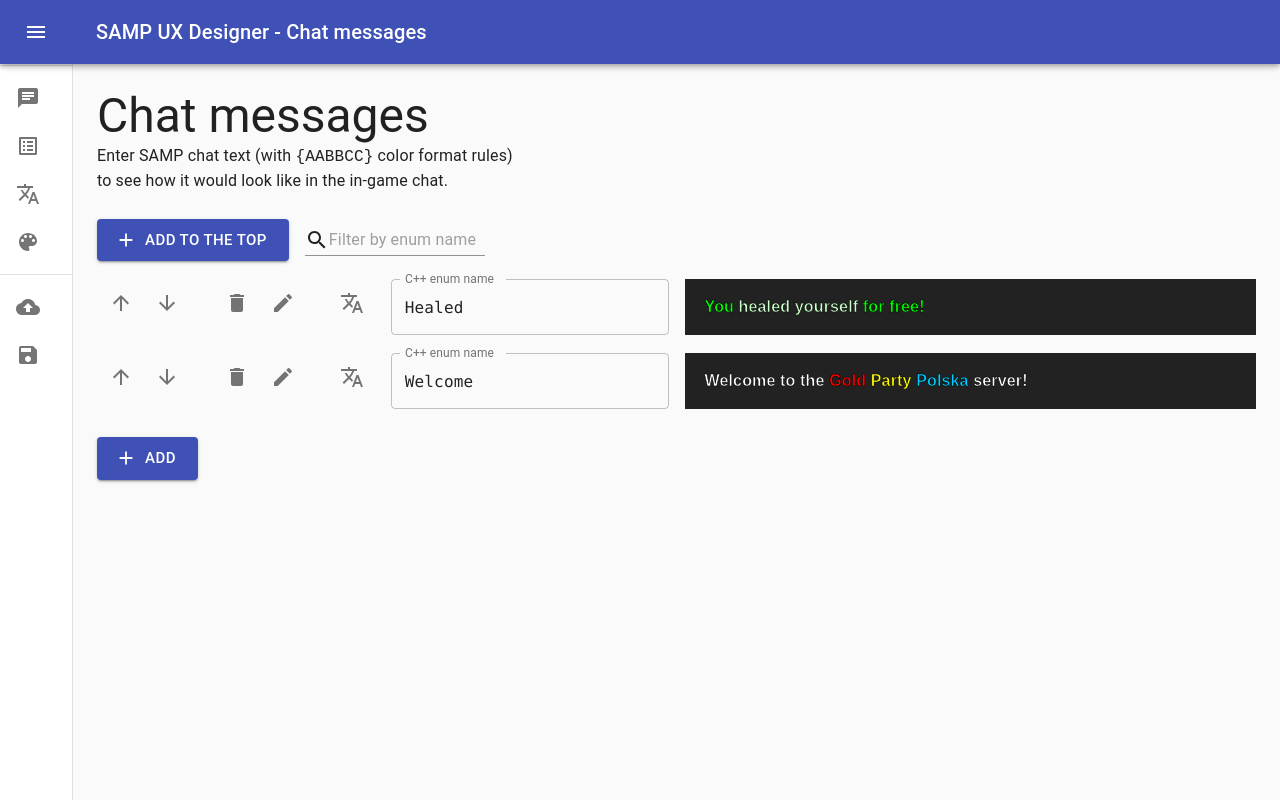
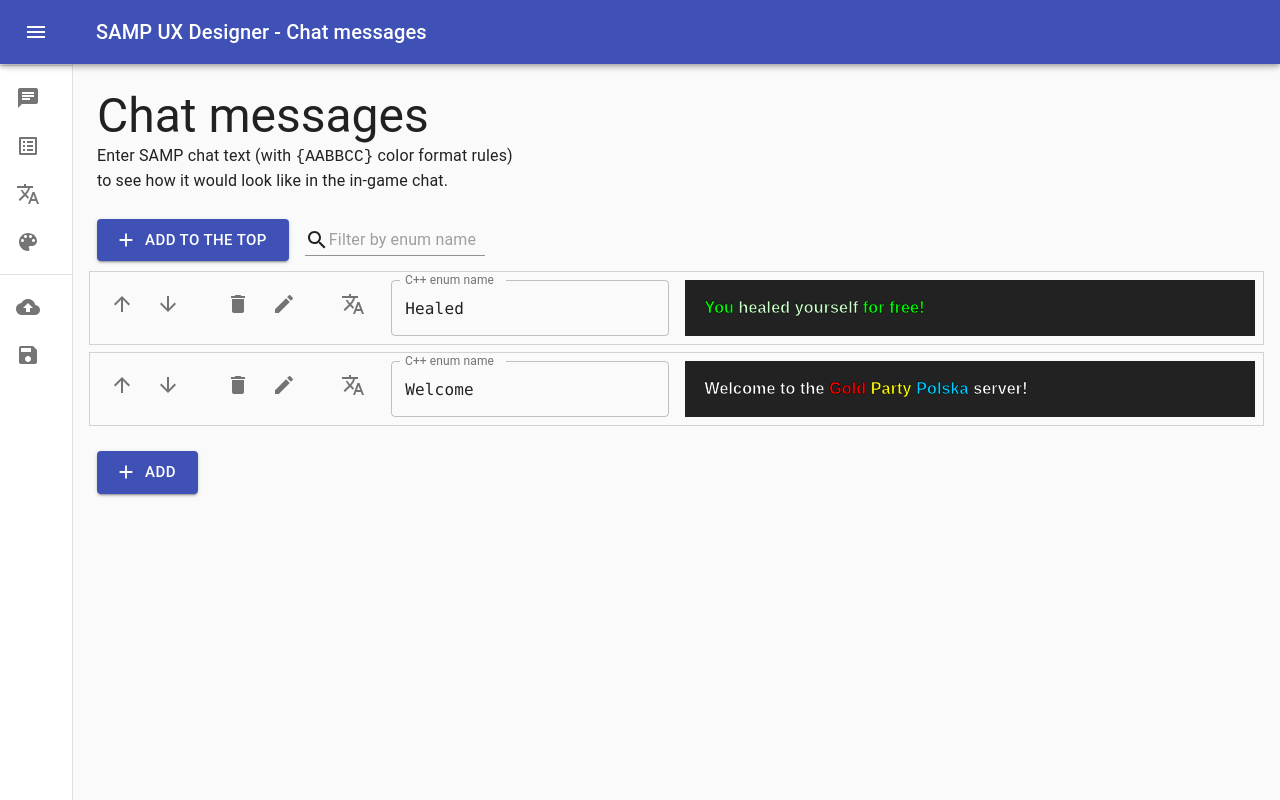
Before and after one commit to samp-tools/samp-ux-designer, a React (Create React App) app: page /chat in a window 1280 px wide. Built offline with nearby package versions, Linux system fonts and the light colour scheme.

Commit message:
➕ Added some more styling 🎨

```diff
--- a/src/components/SampChatEntry.js
+++ b/src/components/SampChatEntry.js
@@ -154,7 +154,7 @@
 
 		return (
 			<div>
-				<Grid container style={ { marginBottom: 10 } } spacing={2}>
+				<Grid container style={ { marginBottom: 15, border: "1px solid lightgray" } } spacing={2}>
 					<Grid container item xs={8} sm={4} md={3} lg={3} xl={2}>
 						<Grid item xs={2}>
 							<ControlBtn title="Move up" icon={<UpIcon/>} onClick={() => this.props.onMovedUp()} />
```
